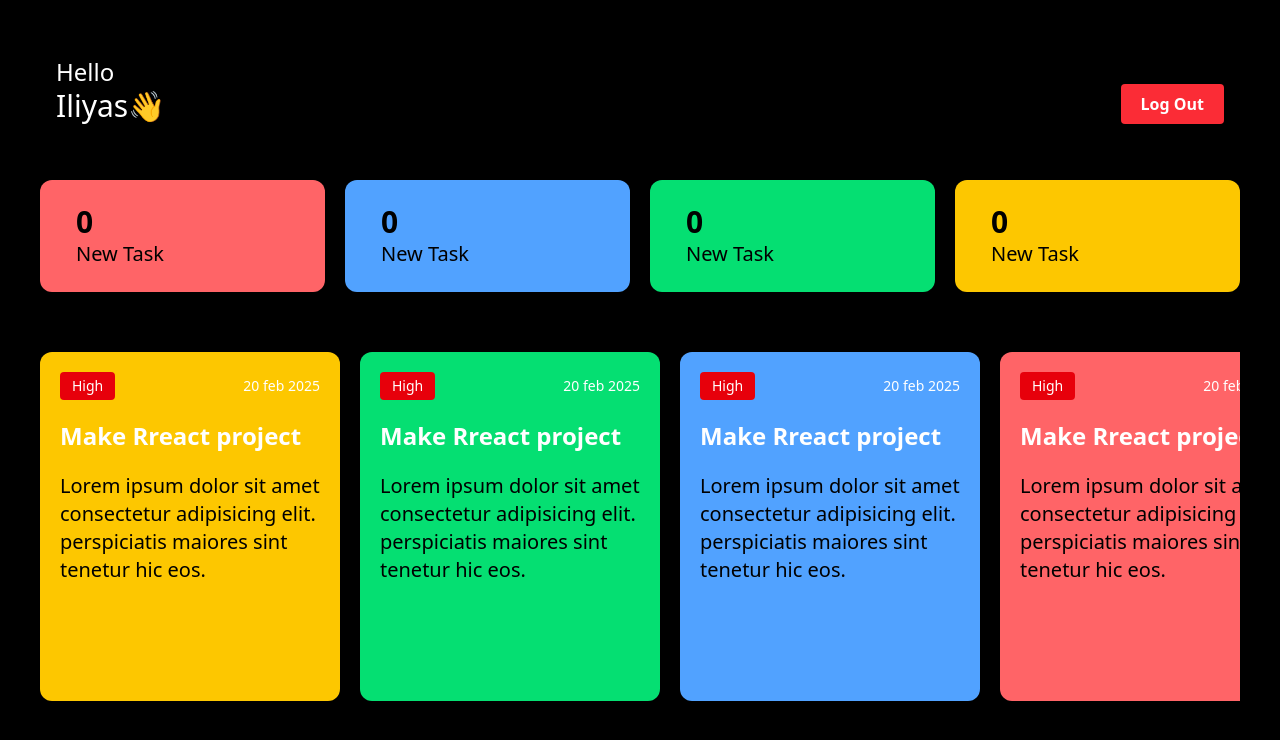
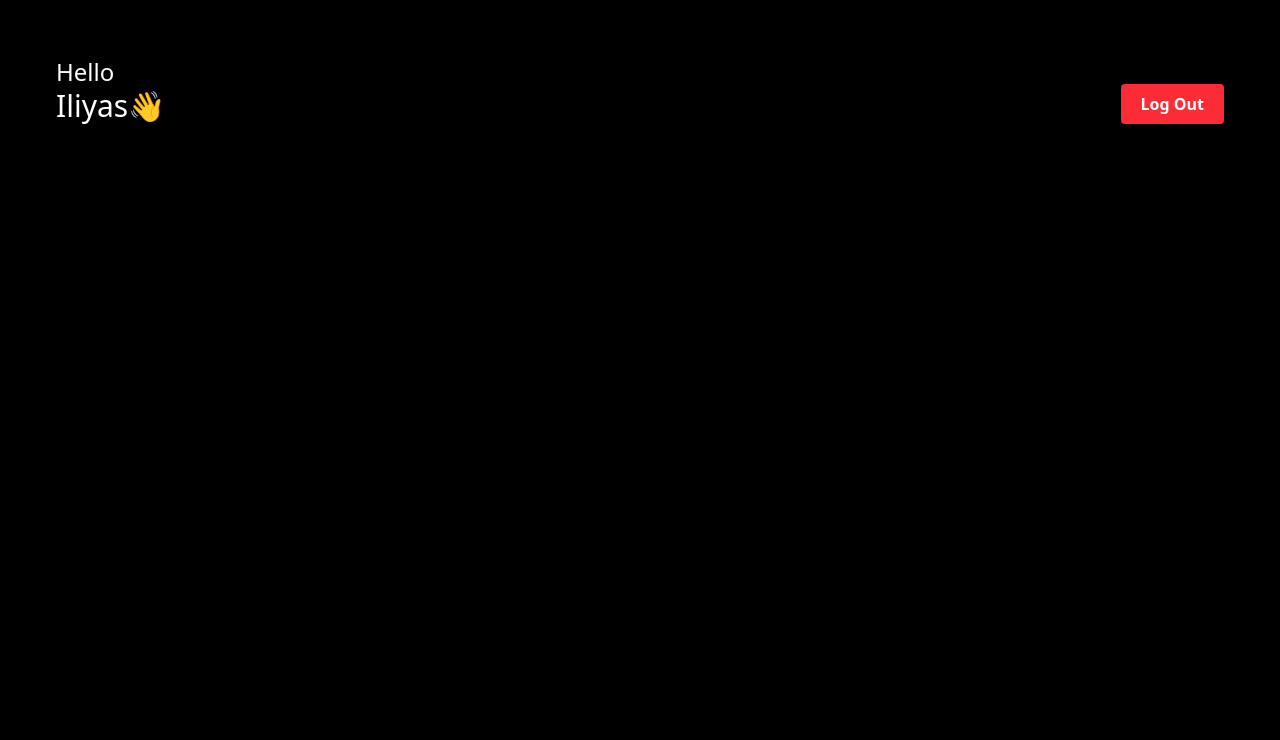
Before and after one commit to Iliyas-Sipai/react-project, a React (Vite) app in the folder emp-manage/: page / in a window 1280 px wide. Shown: the top 740 px of the page. Built offline with nearby package versions, Linux system fonts and the light colour scheme.

Commit message:
start work on addmin side

```diff
--- a/emp-manage/src/App.jsx
+++ b/emp-manage/src/App.jsx
@@ -5,11 +5,13 @@ import './App.css'
 import React from 'react'
 import Login from './components/Auth/Login'
 import EmployeDashbord from './components/Dashbord/EmployeDashbord'
+import AdminDashbord from './components/Dashbord/AdminDashbord'
 function App() {
   return (
     <>
     {/* <Login/> */}
-    <EmployeDashbord/>
+    {/* <EmployeDashbord/> */}
+    <AdminDashbord/>
     </>
   )
 }
--- a/emp-manage/src/components/Dashbord/AdminDashbord.jsx
+++ b/emp-manage/src/components/Dashbord/AdminDashbord.jsx
@@ -1,9 +1,10 @@
 import React from 'react'
+import Header from '../../other/Header'
 
 const AdminDashbord = () => {
   return (
-    <div>
-
+    <div className='h-screen w-full p-10'>
+        <Header/>
     </div>
   )
 }
```
